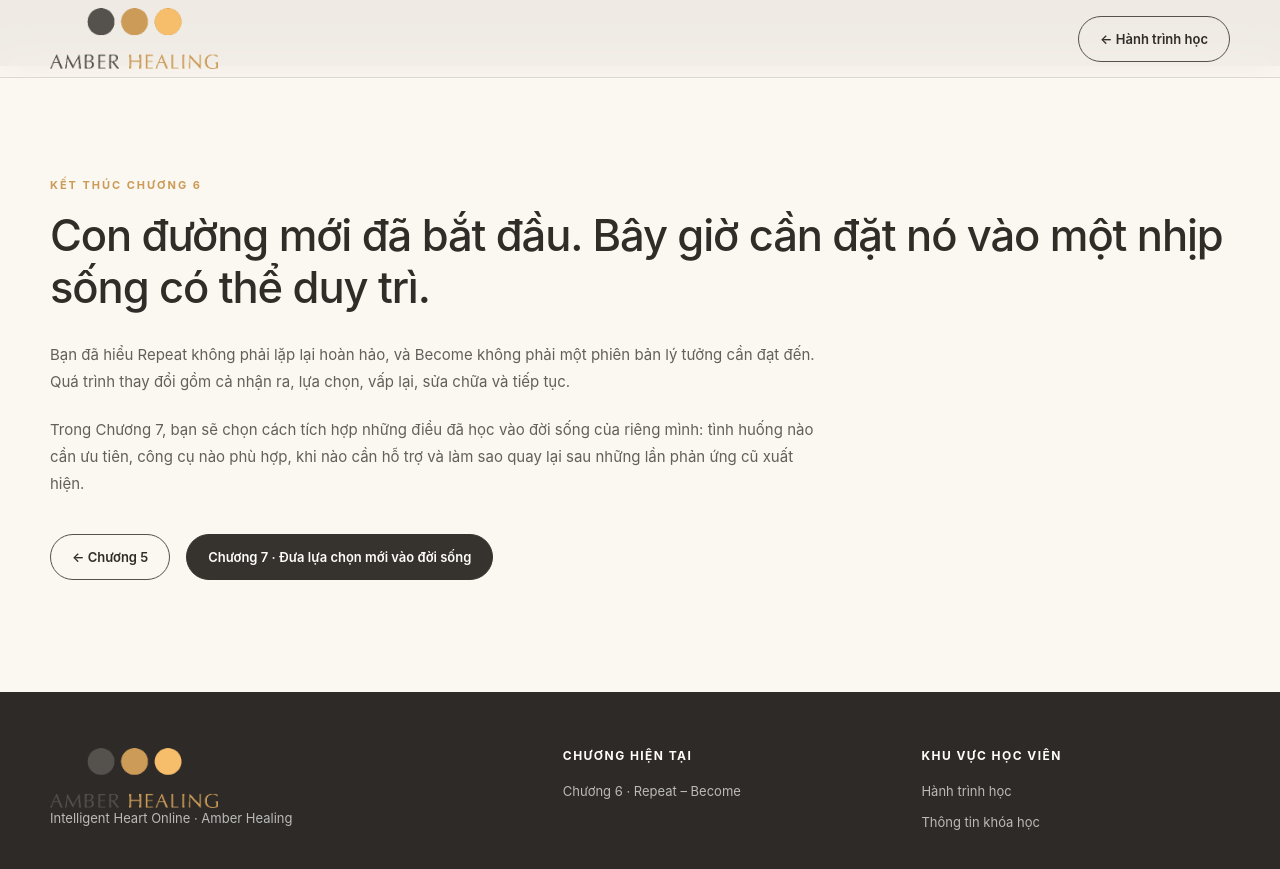
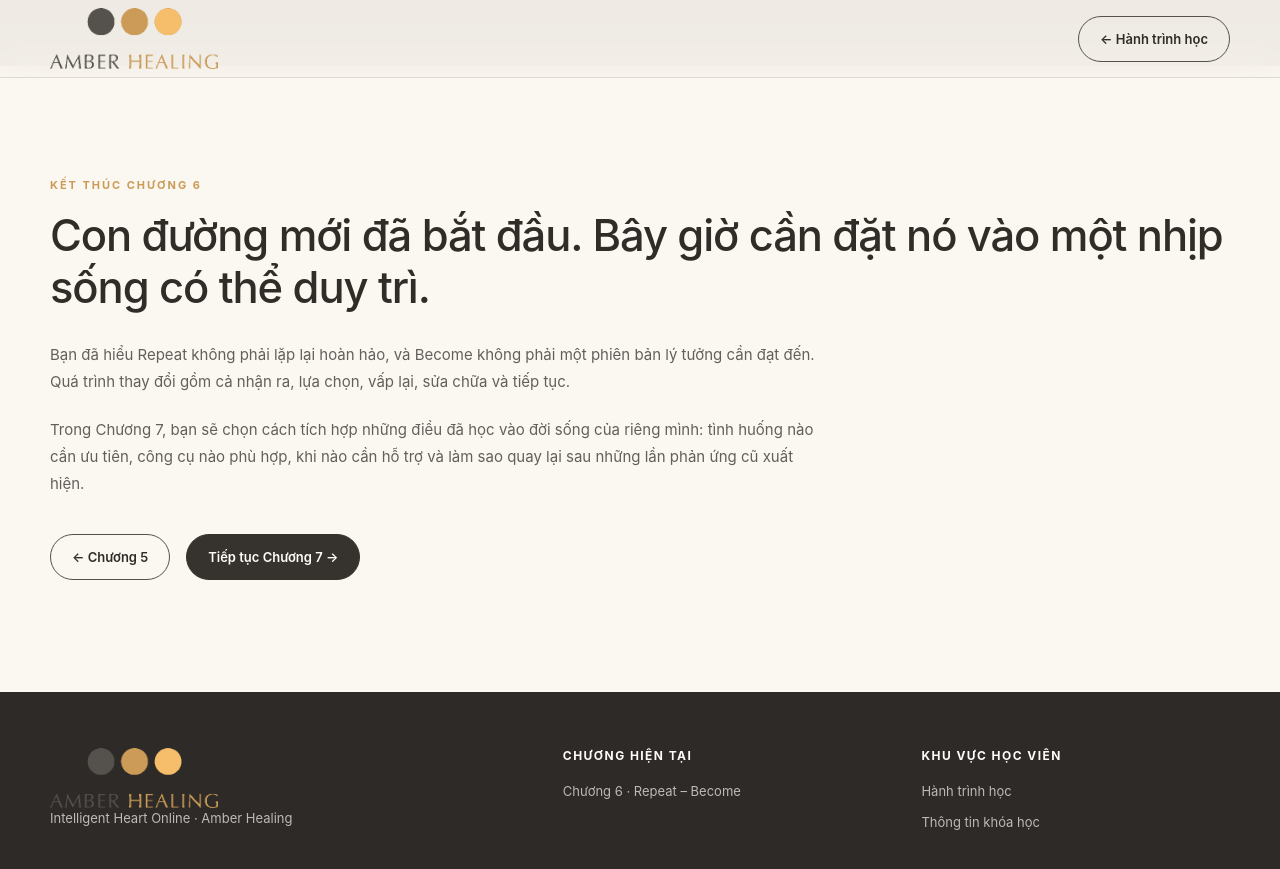
Before and after one commit to dinhhongngoc1511-wq/Amber-healing-website, a Jekyll site: the page docs/lesson-6.html, which Jekyll copies as it is, in a window 1280 px wide and 900 px high, scrolled down 9425 px. Shown: the top 869 px of the window. Built offline with Jekyll 4.4.1, drawn with Linux system fonts in a browser that asks for light colours.

Commit message:
Connect Repeat Become to final integration chapter

```diff
--- a/docs/lesson-6.html
+++ b/docs/lesson-6.html
@@ -29,7 +29,7 @@
 
 <section class="section dark"><div class="shell"><div class="section-head"><div><p class="eyebrow">Become</p><h2>Trở thành không phải là tạo ra một nhân vật mới.</h2></div><p class="lead" style="color:rgba(255,255,255,.7)">Đó là khi lựa chọn phù hợp với giá trị của bạn dần trở nên dễ tiếp cận hơn, ngay cả trong những khoảnh khắc trước đây thường bị nỗi sợ dẫn dắt.</p></div><div class="quote" style="border-color:rgba(255,255,255,.18)">Bạn không trở thành bằng cách tuyên bố mình là ai. Bạn trở thành qua những điều mình tiếp tục lựa chọn, từng lần một.</div></div></section>
 
-<section class="section"><div class="shell"><p class="eyebrow">Kết thúc Chương 6</p><h2>Con đường mới đã bắt đầu. Bây giờ cần đặt nó vào một nhịp sống có thể duy trì.</h2><div class="copy" style="max-width:780px;margin-top:28px"><p>Bạn đã hiểu Repeat không phải lặp lại hoàn hảo, và Become không phải một phiên bản lý tưởng cần đạt đến. Quá trình thay đổi gồm cả nhận ra, lựa chọn, vấp lại, sửa chữa và tiếp tục.</p><p>Trong Chương 7, bạn sẽ chọn cách tích hợp những điều đã học vào đời sống của riêng mình: tình huống nào cần ưu tiên, công cụ nào phù hợp, khi nào cần hỗ trợ và làm sao quay lại sau những lần phản ứng cũ xuất hiện.</p></div><div class="hero-actions"><a class="pill" href="lesson-5.html">← Chương 5</a><span class="button" aria-disabled="true">Chương 7 · Đưa lựa chọn mới vào đời sống</span></div></div></section>
+<section class="section"><div class="shell"><p class="eyebrow">Kết thúc Chương 6</p><h2>Con đường mới đã bắt đầu. Bây giờ cần đặt nó vào một nhịp sống có thể duy trì.</h2><div class="copy" style="max-width:780px;margin-top:28px"><p>Bạn đã hiểu Repeat không phải lặp lại hoàn hảo, và Become không phải một phiên bản lý tưởng cần đạt đến. Quá trình thay đổi gồm cả nhận ra, lựa chọn, vấp lại, sửa chữa và tiếp tục.</p><p>Trong Chương 7, bạn sẽ chọn cách tích hợp những điều đã học vào đời sống của riêng mình: tình huống nào cần ưu tiên, công cụ nào phù hợp, khi nào cần hỗ trợ và làm sao quay lại sau những lần phản ứng cũ xuất hiện.</p></div><div class="hero-actions"><a class="pill" href="lesson-5.html">← Chương 5</a><a class="button" href="lesson-7.html">Tiếp tục Chương 7 →</a></div></div></section>
 </main>
 <footer class="footer"><div class="shell footer-grid"><div><img class="logo" src="logo-web.png" alt="Amber Healing"><p>Intelligent Heart Online · Amber Healing</p></div><div><h4>Chương hiện tại</h4><a href="#top">Chương 6 · Repeat – Become</a></div><div><h4>Khu vực học viên</h4><a href="learn.html">Hành trình học</a><a href="course.html">Thông tin khóa học</a></div></div></footer>
 </body></html>
```
